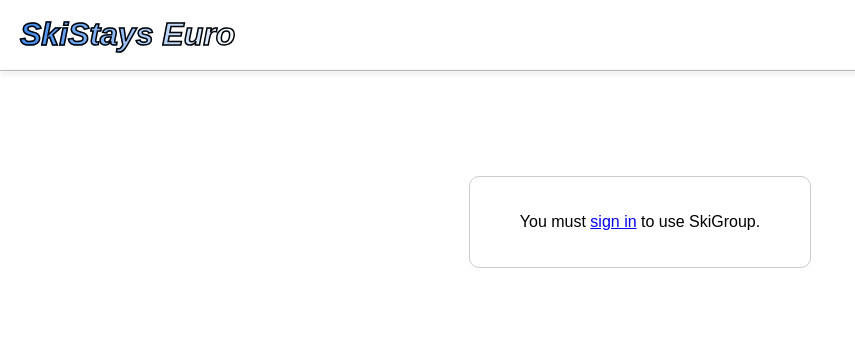
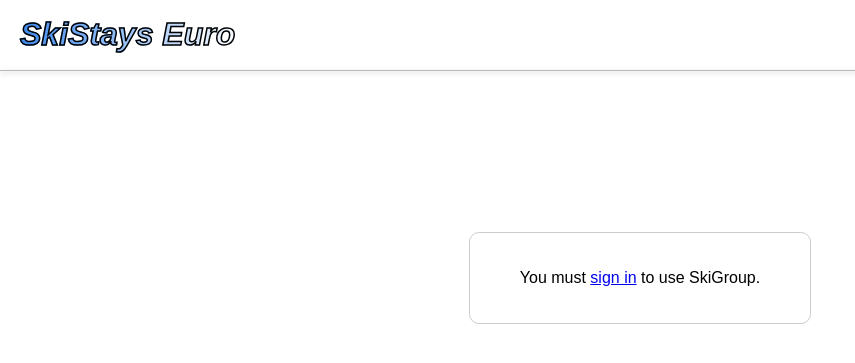
Before and after one commit to Qijie-Sun/SkiStays, a Flask app: page /skigroup in a window 1280 px wide. Shown: the top 363 px of the page, without its empty margins (0-855 px from the left). Run offline with Flask 3, Linux system fonts and the light colour scheme.

Commit message:
Edited sign in/up form location

```diff
--- a/static/styles.css
+++ b/static/styles.css
@@ -161,7 +161,9 @@
 /* sign-in/up box */
 .form-container {
     width: 300px;
-    margin: 22vh auto;
+    position: relative;
+    top: 28vh;
+    margin: 0 auto;
     padding: 20px;
     border: 1px solid #ccc;
     background-color: #fff;
```
